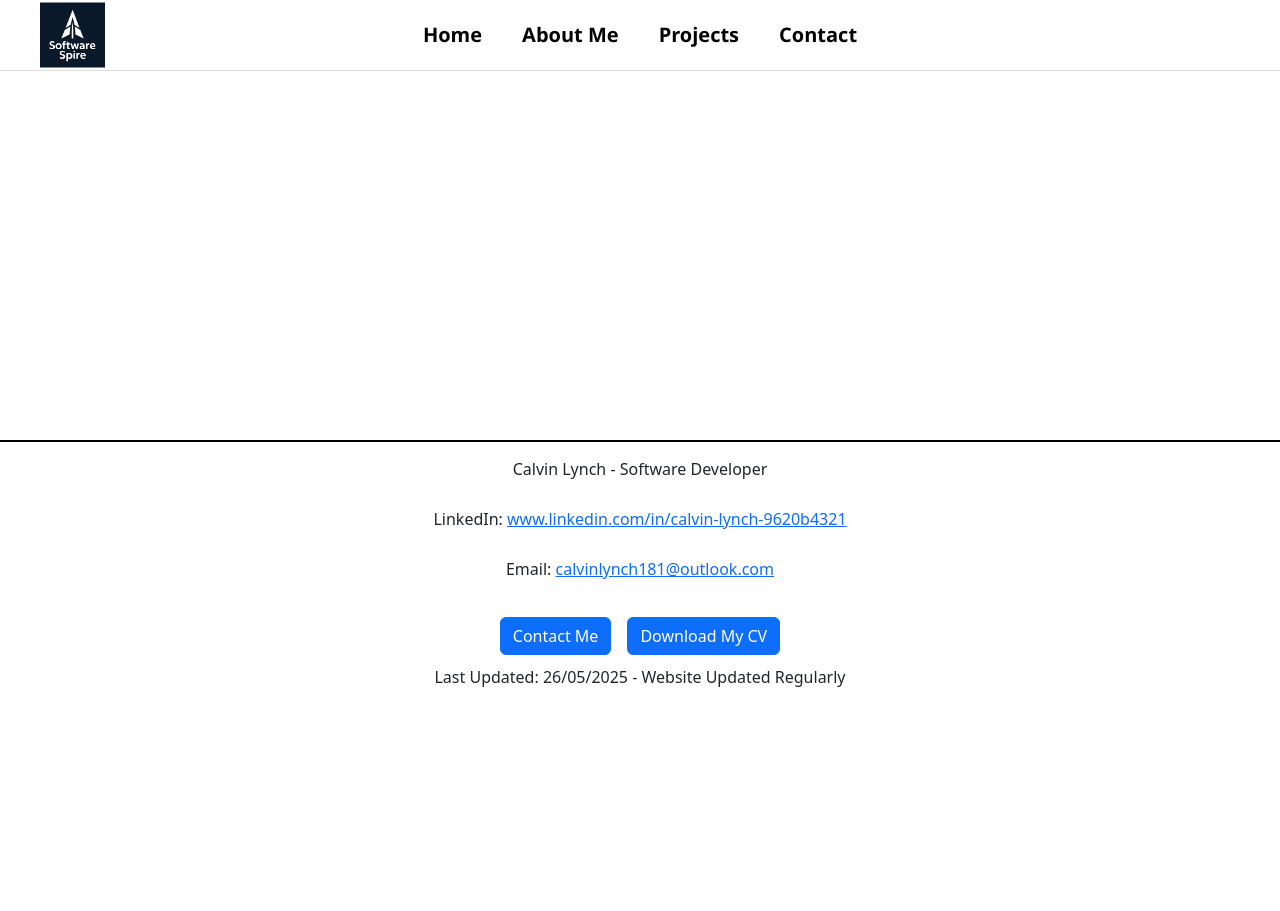
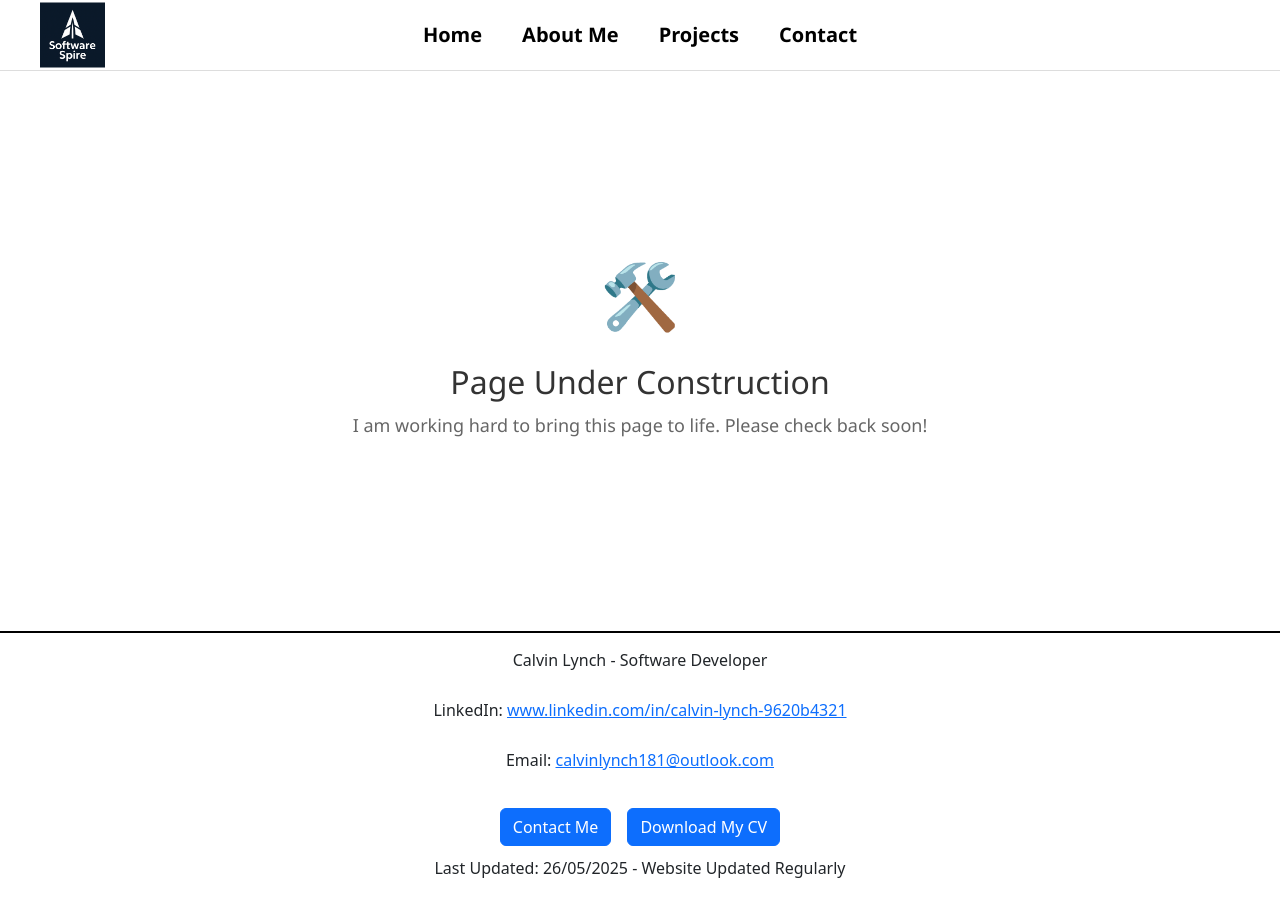
Before and after one commit to Calvin155/CV_Calvin, a React (Create React App) app: page /PageUnderConstruction in a window 1280 px wide. Before the commit the page ends 800 px from the top, so only its background shows below. Built offline with nearby package versions, Linux system fonts and the light colour scheme.

Commit message:
Underconstruction Page Added for projects

```diff
--- a/src/App.js
+++ b/src/App.js
@@ -11,6 +11,7 @@ import TechnicalandPersonalSkills from './pages/TechnicalSkills';
 import WorkExperience from './pages/WorkExperience';
 import ContactForm from './pages/Contact';
 import MonitoringAndAlerting from './pages/MonitoringAndAlerting';
+import UnderConstruction from './pages/UnderConstruction';
 
 import { BrowserRouter as Router, Routes, Route } from 'react-router-dom';
 
@@ -34,6 +35,7 @@ function App() {
             <Route path="/about/tech&personalskills" element={<TechnicalandPersonalSkills />} />
             <Route path="/about/workexp" element={<WorkExperience />} />
             <Route path="/projects/MonitoringAndAlerting" element={<MonitoringAndAlerting />} />
+            <Route path="/PageUnderConstruction" element={<UnderConstruction />} />
           </Routes>
         </main>
 
--- /dev/null
+++ b/src/css/UnderConstruction.css
@@ -0,0 +1,25 @@
+.under-construction {
+  display: flex;
+  flex-direction: column;
+  align-items: center;
+  justify-content: center;
+  height: 70vh;
+  text-align: center;
+  color: #333;
+  font-family: 'Segoe UI', Tahoma, Geneva, Verdana, sans-serif;
+}
+
+.under-construction .icon {
+  font-size: 64px;
+  margin-bottom: 20px;
+}
+
+.under-construction h1 {
+  font-size: 32px;
+  margin-bottom: 10px;
+}
+
+.under-construction p {
+  font-size: 18px;
+  color: #666;
+}
--- /dev/null
+++ b/src/pages/UnderConstruction.js
@@ -0,0 +1,14 @@
+import React from 'react';
+import '../css/UnderConstruction.css';
+
+function UnderConstruction() {
+  return (
+    <div className="under-construction">
+      <div className="icon">🛠️</div>
+      <h1>Page Under Construction</h1>
+      <p>I am working hard to bring this page to life. Please check back soon!</p>
+    </div>
+  );
+}
+
+export default UnderConstruction;
```
Also changed, not shown: src/pages/Projects.js (+6 -6 lines).
